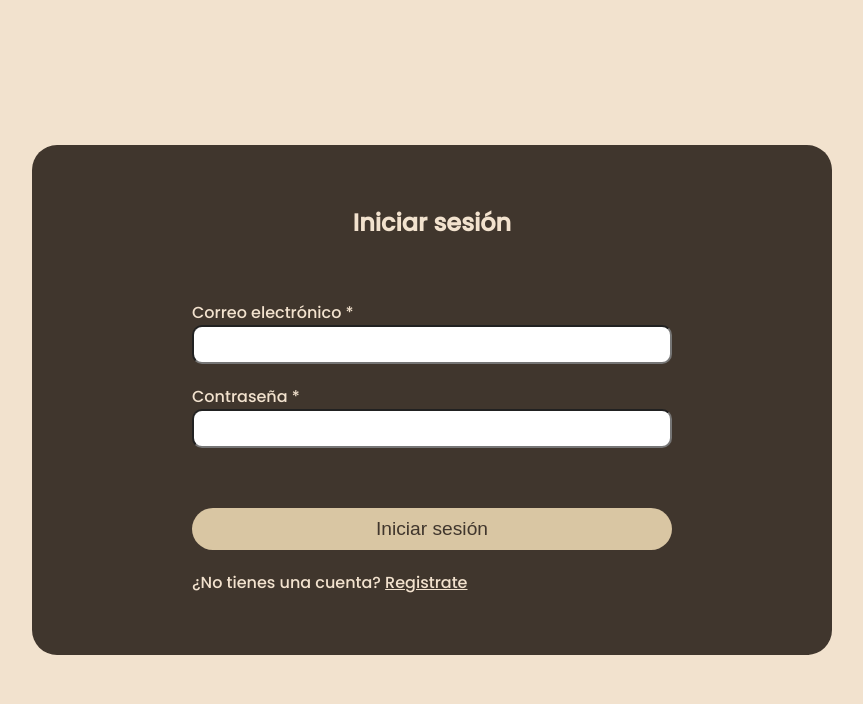
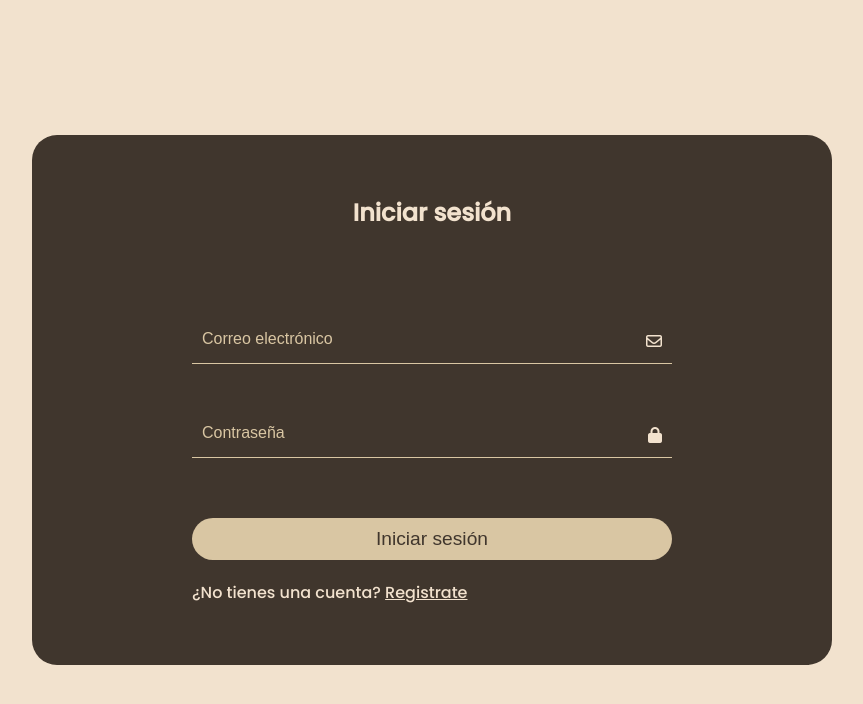
Before and after one commit to JorgeSarricolea/Messieurs-Suits-Rental, a PHP site: page /pages/login.php in a window 1280 px wide. Shown: the top 704 px of the page, without its empty margins (208-1071 px from the left). Run offline with PHP 8.4, Linux system fonts and the light colour scheme; data that the repository does not hold is empty; some libraries are stand-ins or nearby versions.

Commit message:
styles: login page

```diff
--- a/includes/color_options.php
+++ b/includes/color_options.php
@@ -2,6 +2,8 @@
 $color_options = [
   'black' => 'Negro',
   'dark-blue' => 'Azul marino',
+  'light-blue' => 'Azul claro',
+  'wine-red' => 'Rojo vino',
   'gray' => 'Gris',
   'dark-gray' => 'Gris oscuro',
   'white' => 'Blanco',
--- a/pages/login.php
+++ b/pages/login.php
@@ -11,7 +11,11 @@ include '../routes/process_login.php';
     <!-- Main CSS Files -->
     <link rel="stylesheet" href="../styles/main.css">
     <link rel="stylesheet" href="../styles/login_signup.css">
-    <title>Login</title>
+    <!-- Font Awesome CSS -->
+    <link rel="stylesheet" href="https://cdnjs.cloudflare.com/ajax/libs/font-awesome/6.3.0/css/all.min.css"
+    integrity="sha512-SzlrxWUlpfuzQ+pcUCosxcglQRNAq/DZjVsC0lE40xsADsfeQoEypE+enwcOiGjk/bSuGGKHEyjSoQ1zVisanQ=="
+    crossorigin="anonymous" referrerpolicy="no-referrer" />
+    <title>Iniciar sesión</title>
 </head>
 <body>
     <section  id="login-container">
@@ -19,12 +23,14 @@ include '../routes/process_login.php';
         <form id="login-form" action="login.php" method="post">
             <div class="input-container">
                 <label for="email"><p>Correo electrónico *</p></label>
-                <input type="email" id="email" name="email" required>
+                <input type="email" id="email" name="email" placeholder="Correo electrónico" required>
+                <i class="fa-regular fa-envelope"></i>
             </div>
 
             <div class="input-container">
                 <label for="password"><p>Contraseña *</p></label>
-                <input type="password" id="password" name="password" required>
+                <input type="password" id="password" name="password" placeholder="Contraseña" required>
+                <i class="fa-solid fa-lock"></i>
             </div>
             <button type="submit">Iniciar sesión</button>
             <p>¿No tienes una cuenta? <a href="./signup.php">Registrate</a></p>
--- a/styles/login_signup.css
+++ b/styles/login_signup.css
@@ -36,8 +36,44 @@ h2 {
   flex-direction: column;
 }
 
+/* Buttons */
+
 button {
   margin-top: 40px;
+}
+
+/* Inputs */
+
+.input-container label {
+  opacity: 0;
+  transition: opacity 0.3s ease;
+}
+
+.input-container:focus-within label {
+  opacity: 1;
+}
+
+.input-container {
+  position: relative;
+}
+
+input::placeholder {
+  color: var(--beige);
+}
+
+input:focus::placeholder {
+  color: transparent;
+}
+
+input {
+  padding-right: 30px;
+}
+
+.input-container i {
+  position: absolute;
+  bottom: 10%;
+  right: 10px;
+  transform: translateY(-50%);
 }
 
 a {
--- a/styles/main.css
+++ b/styles/main.css
@@ -20,6 +20,8 @@ body {
   color: var(--brown);
 }
 
+/* Buttons */
+
 button {
   background-color: var(--beige);
   color: var(--brown);
@@ -35,8 +37,18 @@ button:hover {
   background-color: var(--lightBeige);
 }
 
+/* Inputs */
+
 input {
-  background-color: var(--white);
-  border-radius: 10px;
-  padding: 10px 20px;
+  background-color: transparent;
+  border: none;
+  border-bottom: 1px solid var(--beige);
+  color: var(--beige);
+  padding: 15px 10px;
+  font-size: 16px;
+  outline: none;
 }
+
+input:focus {
+  border-bottom: 2.5px solid var(--beige);
+}
```
Also changed, not shown: js/catalogue.js (+4 -4 lines), uploads/D_NQ_NP_819574-CBT69336048785_052023-O.webp (added), uploads/D_NQ_NP_897066-CBT69336048825_052023-O.webp (added).
